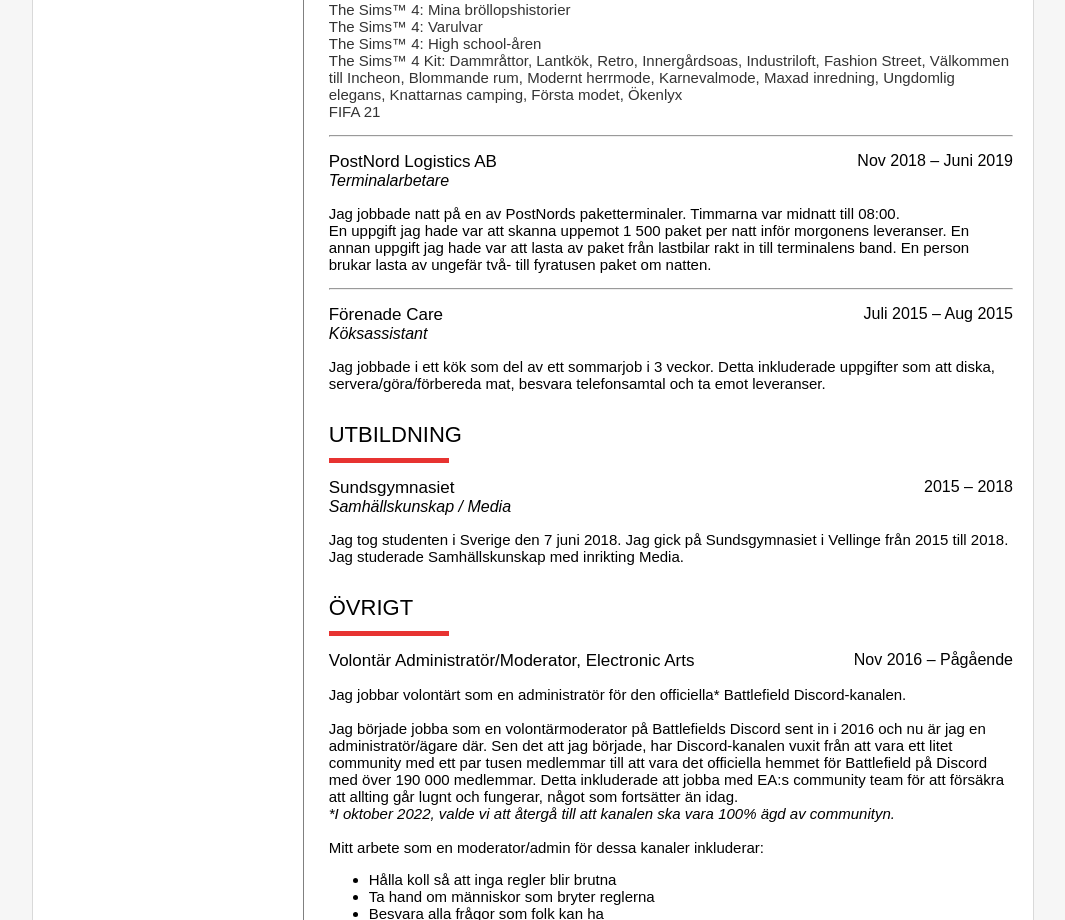
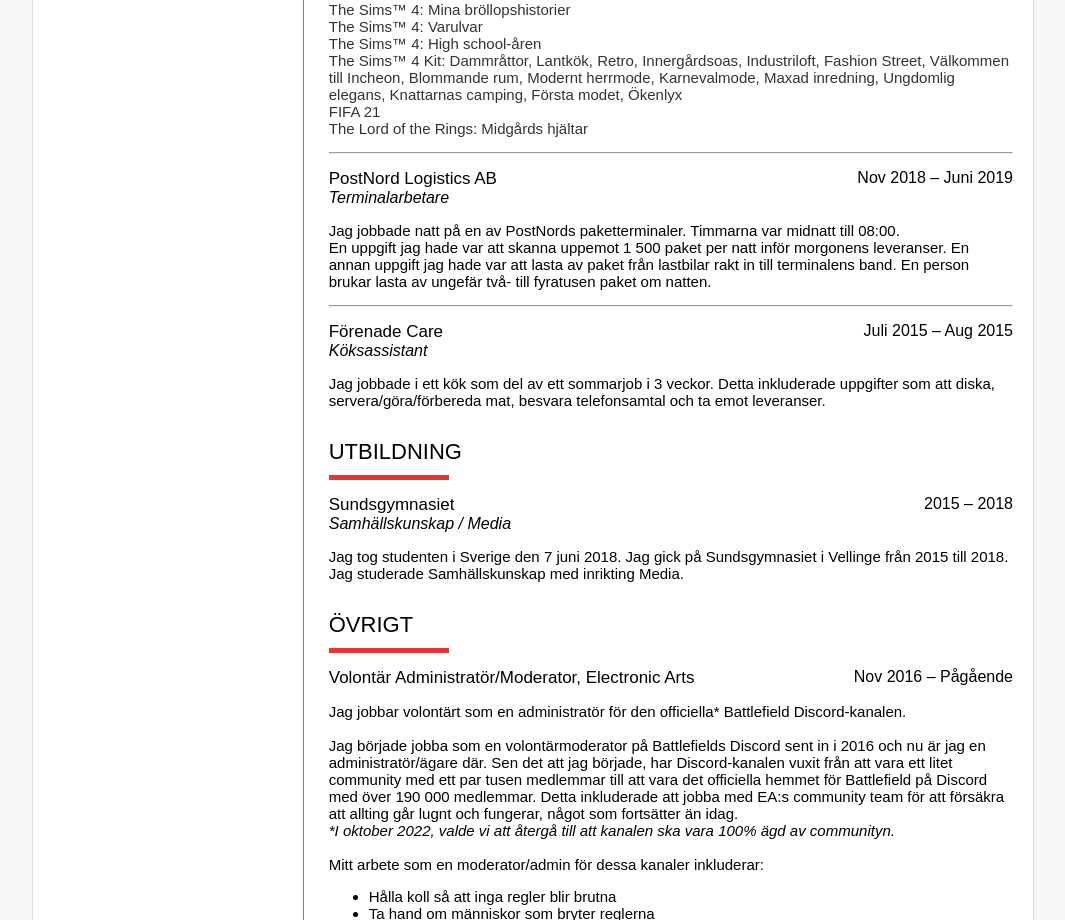
Before and after one commit to leonlarsson/leon-home, a Next.js app: page /cv-swe in a window 1280 px wide. Shown: the part 980-1900 px from the top of the page, without its empty margins (107-1172 px from the left). Built offline with nearby package versions, Linux system fonts and the light colour scheme; a web font is replaced by a local one.

Commit message:
cv: add LotR game

```diff
--- a/app/(cv)/cv-swe/page.tsx
+++ b/app/(cv)/cv-swe/page.tsx
@@ -206,6 +206,10 @@ export default () => {
                         <a style={{ color: "#333" }} href="https://www.ea.com/sv-se/games/fifa/fifa-21" target="_blank">
                           FIFA 21
                         </a>
+                        <br />
+                        <a style={{ color: "#333" }} href="https://www.ea.com/games/lord-of-the-rings/the-lord-of-the-rings-heroes-of-middle-earth" target="_blank">
+                          The Lord of the Rings: Midgårds hjältar
+                        </a>
                       </p>
                     </span>
                   </div>
--- a/app/(cv)/cv/page.tsx
+++ b/app/(cv)/cv/page.tsx
@@ -207,6 +207,10 @@ export default () => {
                         <a style={{ color: "#333" }} href="https://www.ea.com/games/fifa/fifa-21" target="_blank">
                           FIFA 21
                         </a>
+                        <br />
+                        <a style={{ color: "#333" }} href="https://www.ea.com/games/lord-of-the-rings/the-lord-of-the-rings-heroes-of-middle-earth" target="_blank">
+                          The Lord of the Rings: Heroes of Middle-earth
+                        </a>
                       </p>
                     </span>
                   </div>
```
